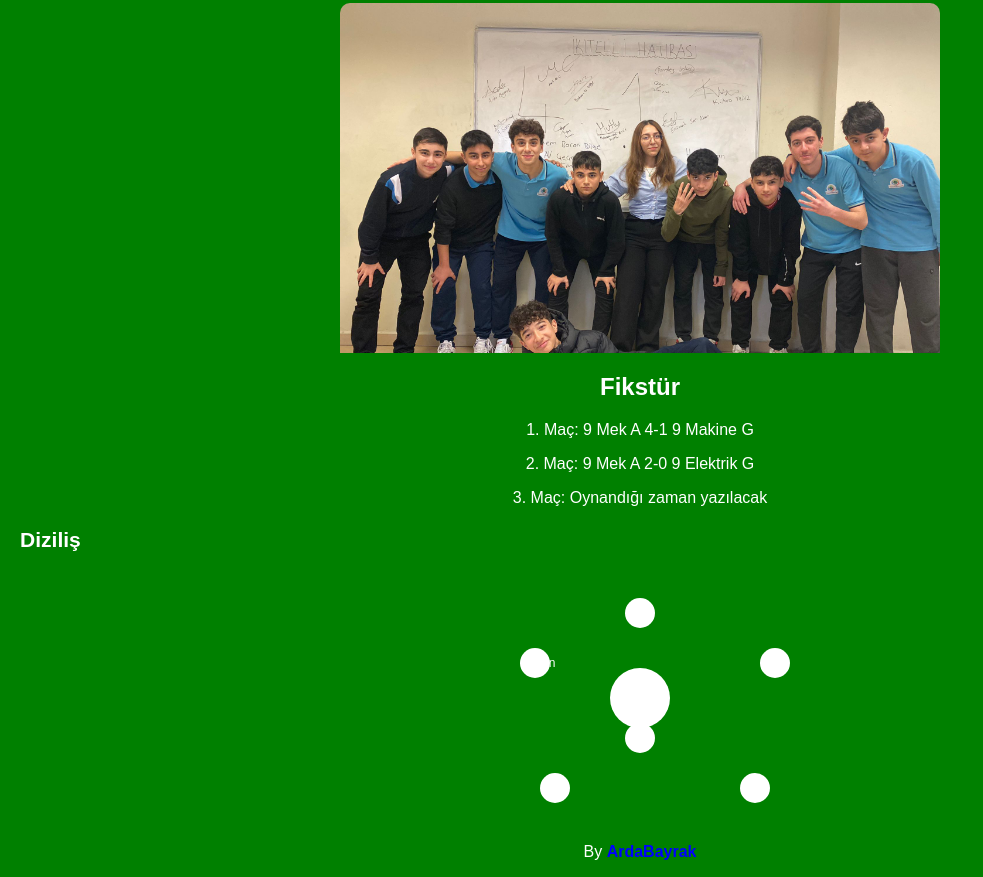
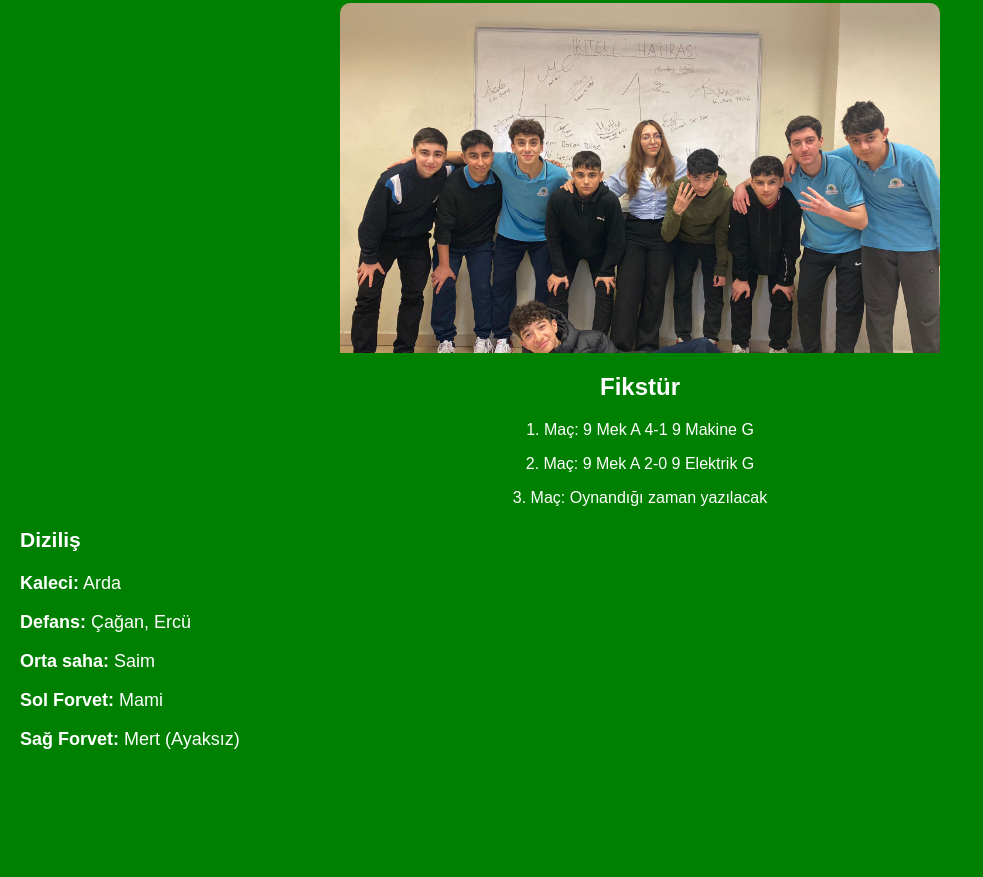
Before and after one commit to ArdaBayrakk/9MekA, a plain HTML site: page index.html in a window 1280 px wide. Shown: the part 567-1444 px from the top of the page, without its empty margins (0-983 px from the left). After the commit the page ends 1337 px from the top, so only its background shows below. Drawn offline with Linux system fonts and the light colour scheme.

Commit message:
Update index.html

```diff
--- a/index.html
+++ b/index.html
@@ -26,6 +26,10 @@
             margin: 10px auto;
             border-radius: 10px;
             display: block;
+            transition: transform 0.3s ease;
+        }
+        .gallery img:hover {
+            transform: scale(1.1);
         }
         .fixtures {
             margin: 20px 0;
@@ -46,64 +50,10 @@
         footer {
             margin-top: 20px;
         }
-        .field {
-            position: relative;
-            width: 400px;
-            height: 250px;
-            background-color: #008000;
-            border-radius: 10px;
-            margin: 20px auto;
-        }
-        .center-circle {
+        .footer-text {
             position: absolute;
-            width: 60px;
-            height: 60px;
-            border-radius: 50%;
-            background-color: white;
-            top: 50%;
-            left: 50%;
-            transform: translate(-50%, -50%);
-        }
-        .player {
-            position: absolute;
-            width: 30px;
-            height: 30px;
-            border-radius: 50%;
-            background-color: white;
-            text-align: center;
-            line-height: 30px;
-            font-size: 12px;
-        }
-        .goalkeeper {
-            top: 10%;
-            left: 50%;
-            transform: translateX(-50%);
-        }
-        .defender1 {
-            top: 30%;
-            left: 20%;
-        }
-        .defender2 {
-            top: 30%;
-            left: 80%;
-        }
-        .midfielder {
-            top: 60%;
-            left: 50%;
-            transform: translateX(-50%);
-        }
-        .forward1 {
-            top: 80%;
-            left: 25%;
-        }
-        .forward2 {
-            top: 80%;
-            left: 75%;
-        }
-        a {
-            color: blue;
-            text-decoration: none;
-            font-weight: bold;
+            top: 20px;
+            right: 20px;
         }
     </style>
 </head>
@@ -134,19 +84,15 @@
 
     <div class="formation">
         <h3>Diziliş</h3>
-        <div class="field">
-            <div class="center-circle"></div>
-            <div class="player goalkeeper">Arda</div>
-            <div class="player defender1">Çağan</div>
-            <div class="player defender2">Ercü</div>
-            <div class="player midfielder">Saim</div>
-            <div class="player forward1">Mami</div>
-            <div class="player forward2">Mert</div>
-        </div>
+        <p><strong>Kaleci:</strong> Arda</p>
+        <p><strong>Defans:</strong> Çağan, Ercü</p>
+        <p><strong>Orta saha:</strong> Saim</p>
+        <p><strong>Sol Forvet:</strong> Mami</p>
+        <p><strong>Sağ Forvet:</strong> Mert (Ayaksız)</p>
     </div>
 
     <footer>
-        <p>By <a href="https://instagram.com/ardaa.b7" target="_blank">ArdaBayrak</a></p>
+        <p class="footer-text">By <a href="https://instagram.com/ardaa.b7" target="_blank">ArdaBayrak</a></p>
     </footer>
 </body>
 </html>
```
